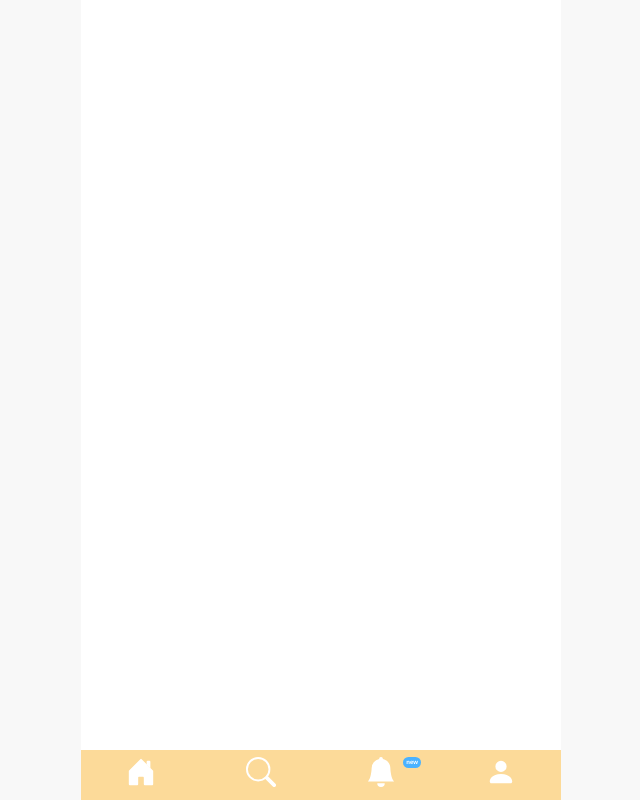
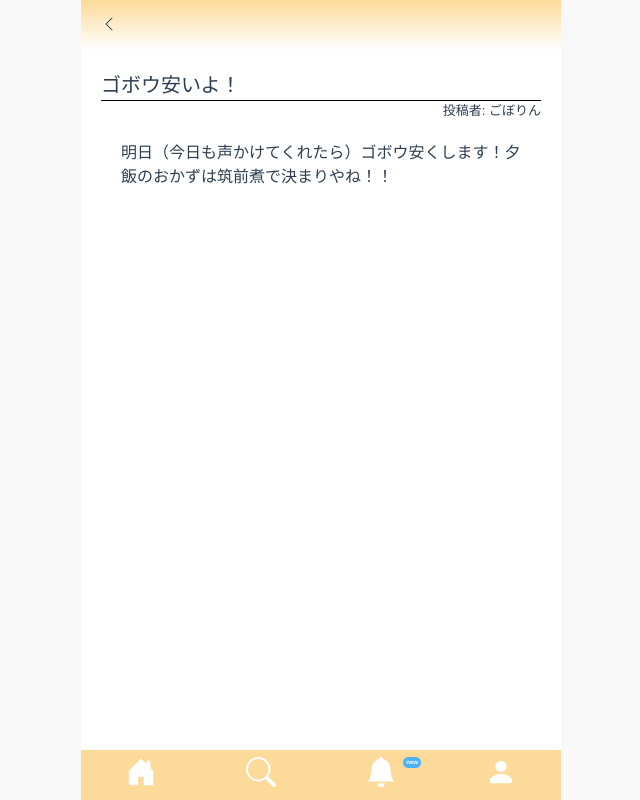
Before and after one commit to gyuta/social_creators_b, a Vue app: page /news/1 in a window 1280 px wide. Shown: the whole page, without its empty margins (319-959 px from the left). Built offline with nearby package versions, Linux system fonts and the light colour scheme; no server answers; what vue-croppa would draw is missing.

Commit message:
お知らせページを作成

```diff
--- a/src/router/index.js
+++ b/src/router/index.js
@@ -57,6 +57,11 @@ const routes = [
     component: () => import('../views/Notify.vue')
   },
   {
+    path: '/news/:id',
+    name: 'news',
+    component: () => import('../views/News.vue')
+  },
+  {
     path: '/',
     name: 'stores',
     component: () => import('../views/Stores.vue')
--- /dev/null
+++ b/src/views/News.vue
@@ -0,0 +1,51 @@
+<template>
+  <div>
+    <Title title="" showBackBtn="true"></Title>
+    <div class="main">
+      <div class="title">
+        ゴボウ安いよ！
+      </div>
+      <div class="date">
+        投稿者: ごぼりん
+      </div>
+      <div class="body">
+        {{ body }}
+      </div>
+    </div>
+  </div>
+</template>
+
+<script>
+import Title from '../components/Title.vue'
+
+export default {
+  name: 'News',
+  components: {Title},
+  data() {
+    return {
+      body: `明日（今日も声かけてくれたら）ゴボウ安くします！夕飯のおかずは筑前煮で決まりやね！！`
+    }
+  }
+}
+</script>
+
+<style lang='scss' scoped>
+.main {
+  padding: 20px;
+
+  .title {
+    border-bottom: black solid 1px;
+    font-size: 20px;
+  }
+
+  .date {
+    text-align: right;
+    font-size: 13px;
+  }
+
+  .body {
+    white-space: pre-line;
+    padding: 20px;
+  }
+}
+</style>
--- a/src/views/Notify.vue
+++ b/src/views/Notify.vue
@@ -2,7 +2,7 @@
   <div>
     <Title title='お知らせ' showBackBtn="true"></Title>
     <div class="main">
-      <div class="row" v-for="(item, index) of 8" :key='index'>
+      <div class="row" v-for="(item, index) of 8" :key='index' @click='go()'>
         <div class="badge" v-if="index < 2"></div>
         <img src="https://previews.123rf.com/images/paylessimages/paylessimages1507/paylessimages150727905/43014951-%E3%82%B4%E3%83%9C%E3%82%A6%E6%A0%B9.jpg" alt="">
         <div class="title">ゴボウ安いよ！</div>
@@ -22,7 +22,12 @@ import Title from '../components/Title.vue'
 
 export default {
   name: 'Notify',
-  components: {Title}
+  components: {Title},
+  methods: {
+    go() {
+      this.$router.push({name: 'news',params: {id: 'fhoaigjofjla'}})
+    }
+  }
 
 }
 </script>
--- a/src/views/StoreDetail.vue
+++ b/src/views/StoreDetail.vue
@@ -42,7 +42,7 @@
     <div class="wrap">
       <div class="title">新着情報・キャンペーン情報</div>
       <div class="posts">
-        <div class="post" v-for="post in posts" :key='post.id'>
+        <div class="post" v-for="post in posts" :key='post.id' @click='go_post()'>
           <img :src="post.image" alt="">
           <div class="band">
             <div class="post-title">{{ post.title }}</div>
@@ -131,6 +131,9 @@ export default {
   methods: {
     story() {
       this.$router.push({name: 'story', params: {'id': this.id}})
+    },
+    go_post() {
+      this.$router.push({name: 'news',params: {id: 'fhoaigjofjla'}})
     },
     sendComment() {
       if (!this.loginUser) {
@@ -265,6 +268,7 @@ export default {
     position: relative;
     font-size: 12px;
     margin-right: 20px;
+    cursor: pointer;
 
     img {
       width: 87px;
```
